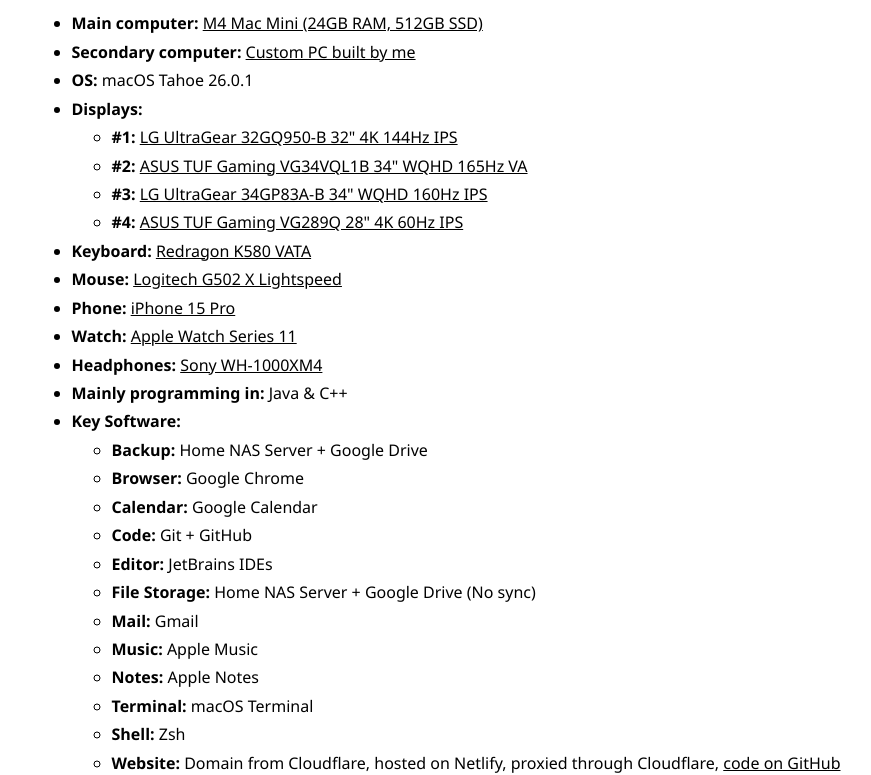
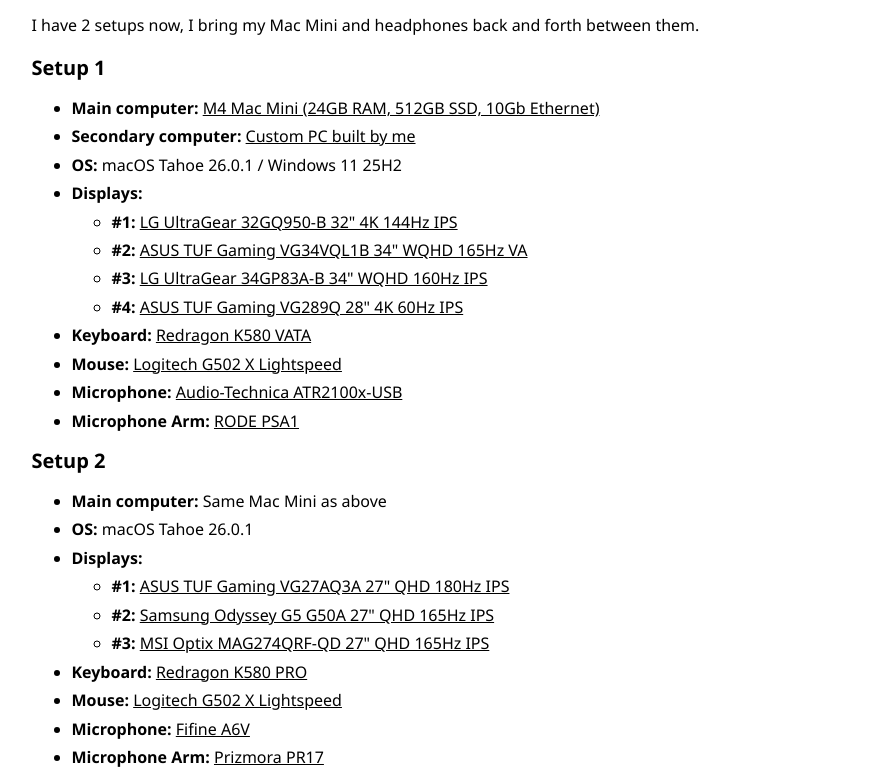
Before and after one commit to AaronPinto/Website, a website: page static/iuse.html in a window 1280 px wide. Shown: the part 333-1108 px from the top of the page, without its empty margins (6-877 px from the left). Drawn offline with Linux system fonts and the light colour scheme.

Commit message:
update iuse more (#28)
* add ethernet spec to mac mini

Signed-off-by: AaronPinto <10177767+AaronPinto@users.noreply.github.com>

* add 2nd setup

Signed-off-by: AaronPinto <10177767+AaronPinto@users.noreply.github.com>

* add breaks

Signed-off-by: AaronPinto <10177767+AaronPinto@users.noreply.github.com>

* add windows terminal stuff back

Signed-off-by: AaronPinto <10177767+AaronPinto@users.noreply.github.com>

---------

Signed-off-by: AaronPinto <10177767+AaronPinto@users.noreply.github.com>

```diff
--- a/static/iuse.html
+++ b/static/iuse.html
@@ -32,20 +32,24 @@
     </header>
     <main>
         <p>
-            An idea taken from&nbsp;<a href="https://davidmytton.blog/iuse/">David Mytton</a>.
+            An idea taken from&nbsp;<a href="https://davidmytton.blog/">David Mytton</a>, who has removed it from his blog at some point.
         </p><br>
-        <p>Recording what I use for my personal computer setup on at least December 31st of every year (or whenever I majorly upgrade
+        <p>Recording what I use for my personal computer setup on at least December 31st of every year (or whenever I majorly update
             it).</p>
         <div id="use_list">
             <h2 class="date_h2" id="2025-10-01">2025-10-01</h2>
+            <br>
+            <p>I have 2 setups now, I bring my Mac Mini and headphones back and forth between them.</p>
+            <br>
+            <h3 class="date_h3" id="2025-10-01-setup1">Setup 1</h3>
             <ul>
                 <li><strong>Main computer:</strong>&nbsp;<a href="https://www.apple.com/ca/mac-mini/specs/">M4 Mac Mini (24GB RAM, 512GB
-                    SSD)</a>
+                    SSD, 10Gb Ethernet)</a>
                 </li>
                 <li><strong>Secondary computer:</strong>&nbsp;<a href="https://ca.pcpartpicker.com/user/aaronp110/saved/ZbHBjX">Custom PC
                     built by me</a>
                 </li>
-                <li><strong>OS:</strong>&nbsp;macOS Tahoe 26.0.1</li>
+                <li><strong>OS:</strong>&nbsp;macOS Tahoe 26.0.1 / Windows 11 25H2</li>
                 <li><strong>Displays:</strong>
                     <ul>
                         <li><strong>#1:</strong>&nbsp;<a href="https://www.lg.com/us/monitors/lg-32gq950-b-gaming-monitor">LG UltraGear
@@ -62,6 +66,33 @@
                 </li>
                 <li><strong>Keyboard:</strong>&nbsp;<a href="https://www.amazon.ca/dp/B07VPVFJDD">Redragon K580 VATA</a></li>
                 <li><strong>Mouse:</strong>&nbsp;<a href="https://www.amazon.ca/dp/B092CRH1RX">Logitech G502 X Lightspeed</a></li>
+                <li><strong>Microphone:</strong>&nbsp;<a href="https://www.audio-technica.com/en-ca/atr2100x-usb">Audio-Technica
+                    ATR2100x-USB</a></li>
+                <li><strong>Microphone Arm:</strong>&nbsp;<a href="https://www.amazon.ca/dp/B001D7UYBO">RODE PSA1</a></li>
+            </ul>
+            <h3 class="date_h3" id="2025-10-01-setup2">Setup 2</h3>
+            <ul>
+                <li><strong>Main computer:</strong>&nbsp;Same Mac Mini as above</li>
+                <li><strong>OS:</strong>&nbsp;macOS Tahoe 26.0.1</li>
+                <li><strong>Displays:</strong>
+                    <ul>
+                        <li><strong>#1:</strong>&nbsp;<a
+                                href="https://www.asus.com/ca-en/displays-desktops/monitors/tuf-gaming/tuf-gaming-vg27aq3a/">ASUS TUF Gaming
+                            VG27AQ3A 27" QHD 180Hz IPS</a></li>
+                        <li><strong>#2:</strong>&nbsp;<a
+                                href="https://www.samsung.com/ca/business/monitors/gaming/odyssey-g5-g50a-27-inch-ips-165hz-1ms-ls27ag500pnxza/">Samsung
+                            Odyssey G5 G50A 27" QHD 165Hz IPS</a></li>
+                        <li><strong>#3:</strong>&nbsp;<a href="https://ca.msi.com/Monitor/Optix-MAG274QRF-QD">MSI Optix MAG274QRF-QD 27" QHD
+                            165Hz IPS</a></li>
+                    </ul>
+                </li>
+                <li><strong>Keyboard:</strong>&nbsp;<a href="https://www.amazon.ca/dp/B0CS68QV83">Redragon K580 PRO</a></li>
+                <li><strong>Mouse:</strong>&nbsp;<a href="https://www.amazon.ca/dp/B092CRH1RX">Logitech G502 X Lightspeed</a></li>
+                <li><strong>Microphone:</strong>&nbsp;<a href="https://www.amazon.ca/dp/B09JG62KDJ">Fifine A6V</a></li>
+                <li><strong>Microphone Arm:</strong>&nbsp;<a href="https://www.amazon.ca/dp/B0CRHGYTMS">Prizmora PR17</a></li>
+            </ul>
+            <h3 class="date_h3" id="2025-10-01-common">Common</h3>
+            <ul>
                 <li><strong>Phone:</strong>&nbsp;<a
                         href="https://www.apple.com/ca/iphone/compare/?modelList=iphone-17-pro,iphone-16-pro,iphone-15-pro">iPhone 15
                     Pro</a></li>
@@ -80,8 +111,8 @@
                         <li><strong>Mail:</strong>&nbsp;Gmail</li>
                         <li><strong>Music:</strong>&nbsp;Apple Music</li>
                         <li><strong>Notes:</strong>&nbsp;Apple Notes</li>
-                        <li><strong>Terminal:</strong>&nbsp;macOS Terminal</li>
-                        <li><strong>Shell:</strong>&nbsp;Zsh</li>
+                        <li><strong>Terminal:</strong>&nbsp;macOS Terminal / Windows Terminal</li>
+                        <li><strong>Shell:</strong>&nbsp;Zsh / Powershell, Bash on WSL2</li>
                         <li><strong>Website:</strong>&nbsp;Domain from Cloudflare, hosted on Netlify,&nbsp;proxied through Cloudflare,&nbsp;<a
                                 href="https://github.com/AaronPinto/Website">code on GitHub</a></li>
                     </ul>
```
